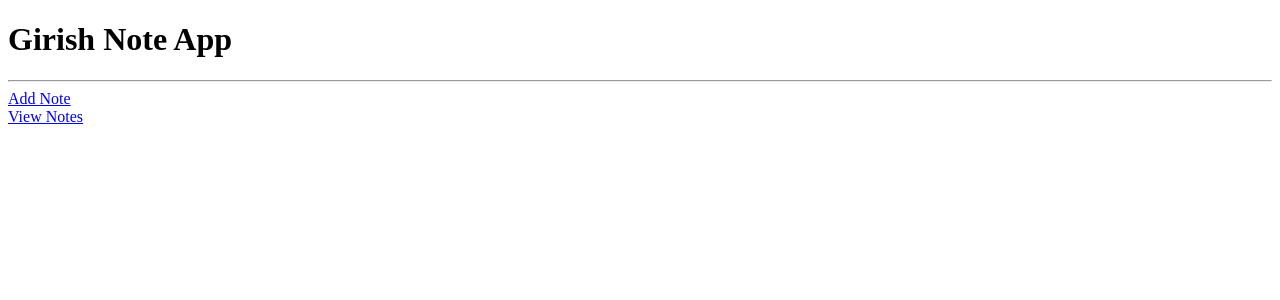
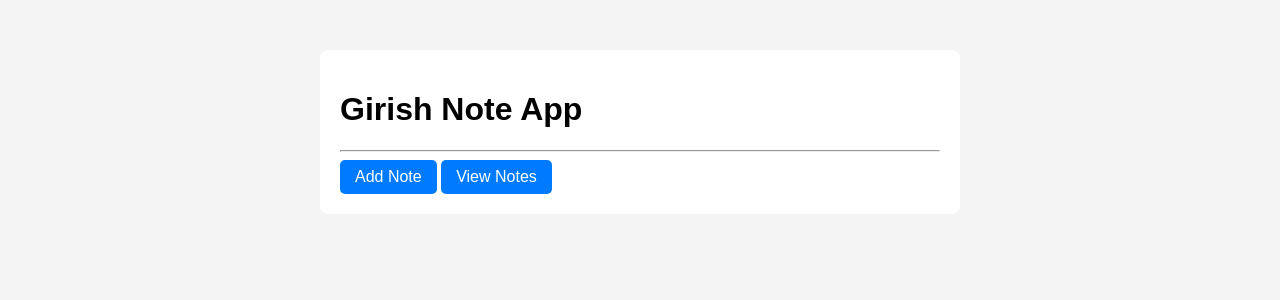
Before and after one commit to Girish-Kumar-Sahu/note_app, a Flask app: page / in a window 1280 px wide. Shown: the top 300 px of the page. Run offline with Flask 3, Linux system fonts and the light colour scheme.

Commit message:
final version

```diff
--- a/templates/add_note.html
+++ b/templates/add_note.html
@@ -1,10 +1,9 @@
 {% extends "base.html" %}
-
 {% block content %}
 <h2>Add Note</h2>
 <form method="POST">
-    <input type="text" name="note" required>
-    <button type="submit">Save</button>
+    <textarea name="note" required></textarea>
+    <button class="btn">Save</button>
 </form>
 <a href="/">Back</a>
 {% endblock %}
--- a/templates/base.html
+++ b/templates/base.html
@@ -2,10 +2,13 @@
 <html>
 <head>
     <title>Girish Note App</title>
+    <link rel="stylesheet" href="{{ url_for('static', filename='style.css') }}">
 </head>
 <body>
-    <h1>Girish Note App</h1>
-    <hr>
-    {% block content %}{% endblock %}
+    <div class="container">
+        <h1>Girish Note App</h1>
+        <hr>
+        {% block content %}{% endblock %}
+    </div>
 </body>
 </html>
--- a/templates/home.html
+++ b/templates/home.html
@@ -1,6 +1,5 @@
 {% extends "base.html" %}
-
 {% block content %}
-<a href="/add">Add Note</a><br>
-<a href="/notes">View Notes</a>
+<a class="btn" href="/add">Add Note</a>
+<a class="btn" href="/notes">View Notes</a>
 {% endblock %}
```
Also changed, not shown: 1 other file.
